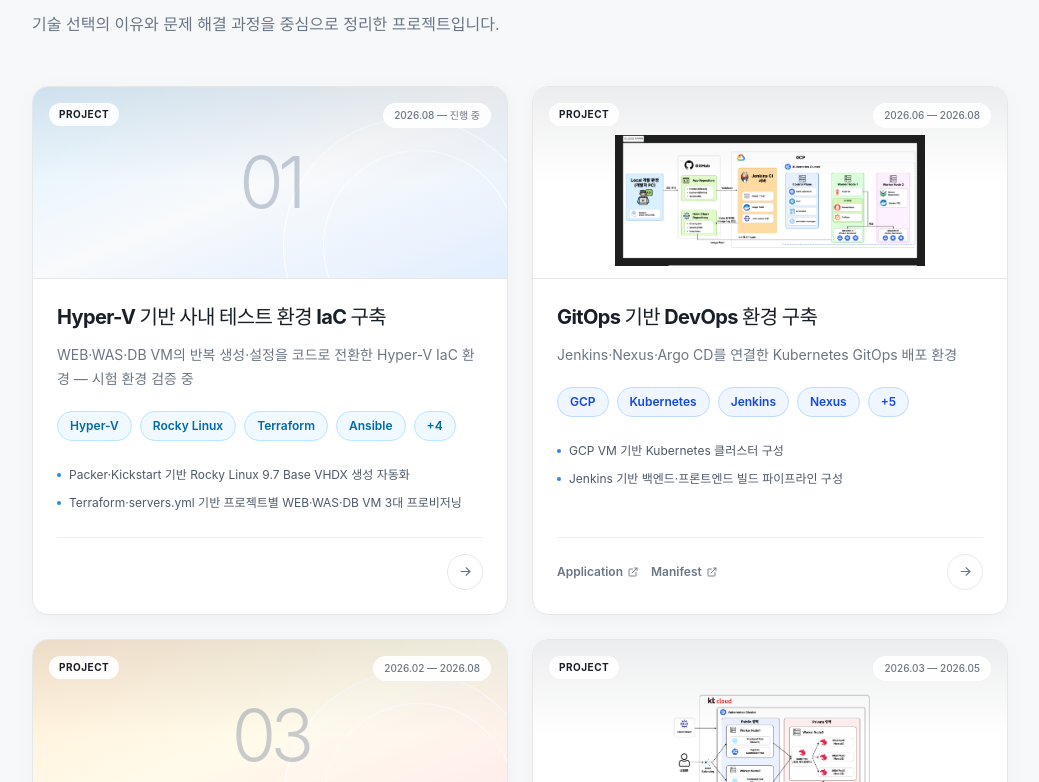
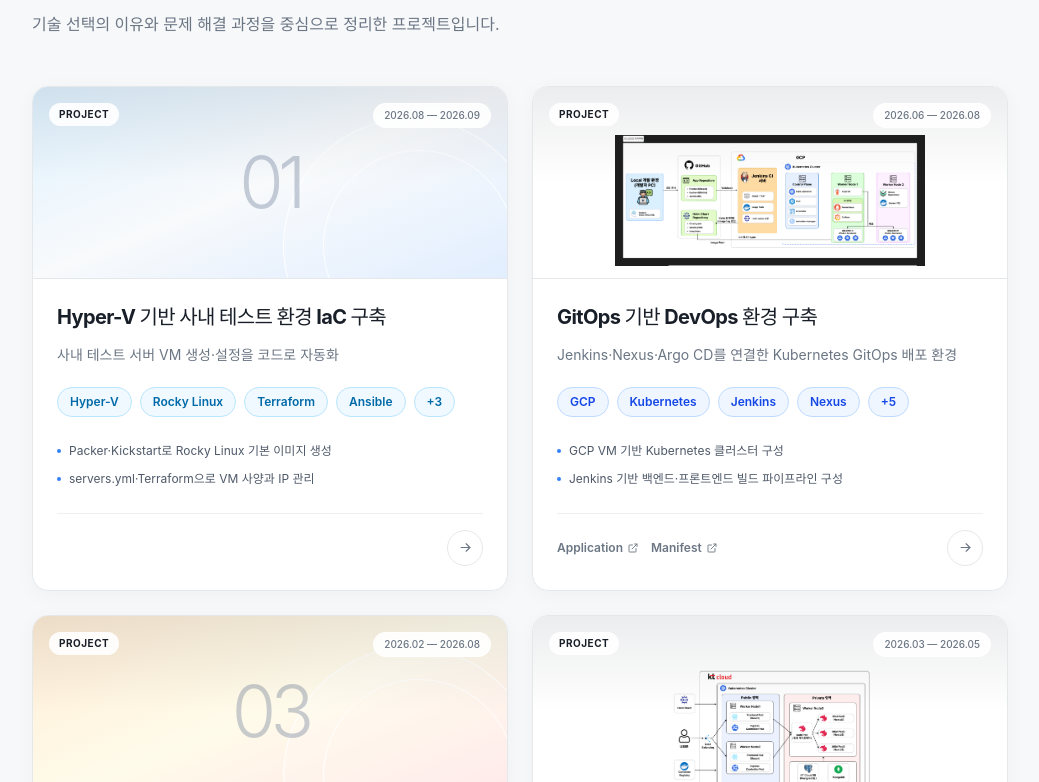
Before and after one commit to IMjaeyongpark/Portfolio, a React (Vite) app: page / in a window 1280 px wide. Shown: the part 1778-2560 px from the top of the page, without its empty margins (120-1159 px from the left). Built offline with nearby package versions, Linux system fonts and the light colour scheme.

Commit message:
content: Hyper-V IaC 프로젝트 설명 간결화

```diff
--- a/src/data/career.js
+++ b/src/data/career.js
@@ -7,8 +7,8 @@
     experiences: [
       {
         title: 'Hyper-V 기반 사내 테스트 환경 IaC 구축',
-        period: '2026.08 — 진행 중',
-        description: 'Terraform·Ansible·Packer로 WEB·WAS·DB VM 생성·설정 자동화 코드를 구현하고, 시험 환경에서 전체 실행 흐름을 검증하고 있습니다.',
+        period: '2026.08 — 2026.09',
+        description: 'Rocky Linux 기본 이미지와 Terraform·Ansible·PowerShell을 연결해 VM 생성을 자동화하고, 현재 사내 테스트 서버에 도입해 사용 테스트 중입니다.',
       },
       {
         title: '국립공원 데이터뱅크 플랫폼 하자보수',
--- a/src/data/projects.js
+++ b/src/data/projects.js
@@ -13,30 +13,28 @@
     slug: 'hyper-v-iac',
     tone: 'blue',
     title: 'Hyper-V 기반 사내 테스트 환경 IaC 구축',
-    description: 'WEB·WAS·DB VM의 반복 생성·설정을 코드로 전환한 Hyper-V IaC 환경 — 시험 환경 검증 중',
-    period: '2026.08 — 진행 중',
-    skills: ['Hyper-V', 'Rocky Linux', 'Terraform', 'Ansible', 'Packer', 'PowerShell', 'IaC', 'AI Agent'],
-    purpose: '사내 신규 프로젝트마다 WEB·WAS·DB 서버용 Hyper-V VM을 수동으로 생성하고 설정해야 했습니다. 이 반복 작업을 코드로 관리하기 위해 Packer·Terraform·Ansible을 연결한 자동화 코드를 구현했습니다. 현재 시험 VM과 IP를 사용해 전체 실행 흐름을 검증하고 있습니다.',
+    description: '사내 테스트 서버 VM 생성·설정을 코드로 자동화',
+    period: '2026.08 — 2026.09',
+    skills: ['Hyper-V', 'Rocky Linux', 'Terraform', 'Ansible', 'Packer', 'PowerShell', 'IaC'],
+    purpose: '프로젝트마다 반복하던 WEB·WAS·DB 테스트 VM 생성을 코드로 관리하기 위해 Hyper-V 기반 IaC 환경을 만들었습니다. 현재 사내 테스트 서버에 도입해 사용 테스트 중입니다.',
     role: [
-      'Packer·Kickstart 기반 Rocky Linux 9.7 Base VHDX 생성 자동화',
-      'Terraform·servers.yml 기반 프로젝트별 WEB·WAS·DB VM 3대 프로비저닝',
-      'Ansible 기반 OS·네트워크·보안·Docker 설정 자동화',
-      'PowerShell 기반 검증·생성·전원 관리·삭제 워크플로 구축',
-      'AI Agent를 활용한 IaC 코드·스크립트·검증 로직 작성 및 보완',
+      'Packer·Kickstart로 Rocky Linux 기본 이미지 생성',
+      'servers.yml·Terraform으로 VM 사양과 IP 관리',
+      'Ansible로 OS·Docker·네트워크 설정 자동화',
+      'PowerShell로 VM 생성·검증·삭제 과정 자동화',
     ],
     details: [
-      'Packer·Kickstart로 Rocky Linux 무인 설치를 구성하고, Generation 2·Secure Boot 기반의 복제 가능한 VHDX 이미지를 생성했습니다.',
-      'servers.yml에 프로젝트별 VM 이름·사양·IP를 정의하고, Terraform으로 VHDX 복제·확장과 VM 생성·삭제를 관리했습니다.',
-      '관리용 DHCP NIC와 사내망 고정 IP NIC를 분리하고, Ansible로 네트워크·Docker·디스크 확장·보안 설정을 자동화했습니다.',
-      'PowerShell로 이미지 생성, VM 생성, Hyper-V KVP 기반 관리 IP 탐색과 Ansible 실행을 연결하고 전원 관리·리소스 삭제 기능을 구성했습니다.',
-      '프로젝트별 Terraform 상태 파일을 분리하고, VM 이름·IP·상태 파일 경로의 중복과 서브넷·리소스 설정을 사전에 검사하도록 구현했습니다.',
-      'AI Agent로 작성한 코드·스크립트 초안을 직접 검토하고, 실행 대상 확인과 설정 검증 로직을 보완했습니다.',
+      'Packer와 Kickstart로 Rocky Linux 9.7 기본 이미지를 만들었습니다.',
+      'servers.yml에 VM 이름·CPU·메모리·디스크·IP를 정의하고 Terraform으로 Hyper-V VM을 생성·관리합니다.',
+      'VM 생성 후 Ansible 제어 VM에서 고정 IP·Docker·디스크·SSH·방화벽 설정을 적용합니다.',
+      'PowerShell 검증 스크립트와 모의 테스트로 중복 VM·디스크 충돌, 재적용과 삭제 흐름을 확인했습니다.',
+      '현재 사내 테스트 서버에 적용해 실제 사용 흐름을 테스트하고 있습니다.',
     ],
     challenges: [
       {
         problem: '신규 프로젝트를 수행할 때마다 WEB·WAS·DB 서버용 Hyper-V VM을 수동으로 반복 생성·설정해야 했습니다.',
-        solution: 'Packer·Terraform·Ansible을 연결하고, 프로젝트별 서버 사양과 IP만 servers.yml에 선언하면 PowerShell 스크립트로 이미지 생성, VM 프로비저닝과 OS 설정을 수행할 수 있도록 구성했습니다.',
-        result: '프로젝트별 WEB·WAS·DB VM 3대의 사양과 설정을 코드로 정의하고 Terraform 상태를 분리해 관리하도록 구현했습니다. 현재 시험 환경에서 재생성 과정과 전체 워크플로의 동작을 확인하고 있습니다.',
+        solution: '기본 이미지를 만든 뒤 서버 사양과 IP만 servers.yml에 입력하면 Terraform·PowerShell로 VM을 만들고 Ansible로 필요한 설정을 적용하도록 연결했습니다.',
+        result: 'VM 설정을 코드로 재사용할 수 있게 했으며, 현재 사내 테스트 서버에서 생성·설정·삭제 흐름을 사용 테스트 중입니다.',
       },
     ],
     github: '',
```
